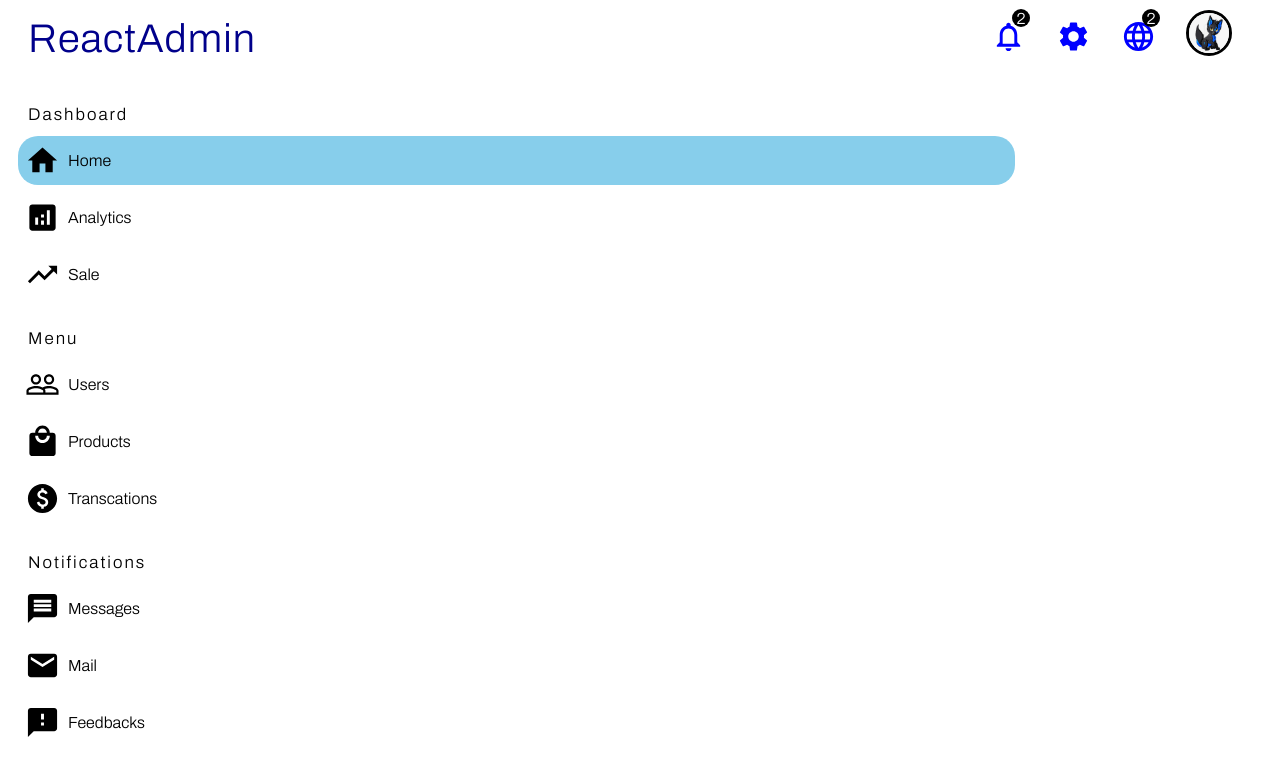
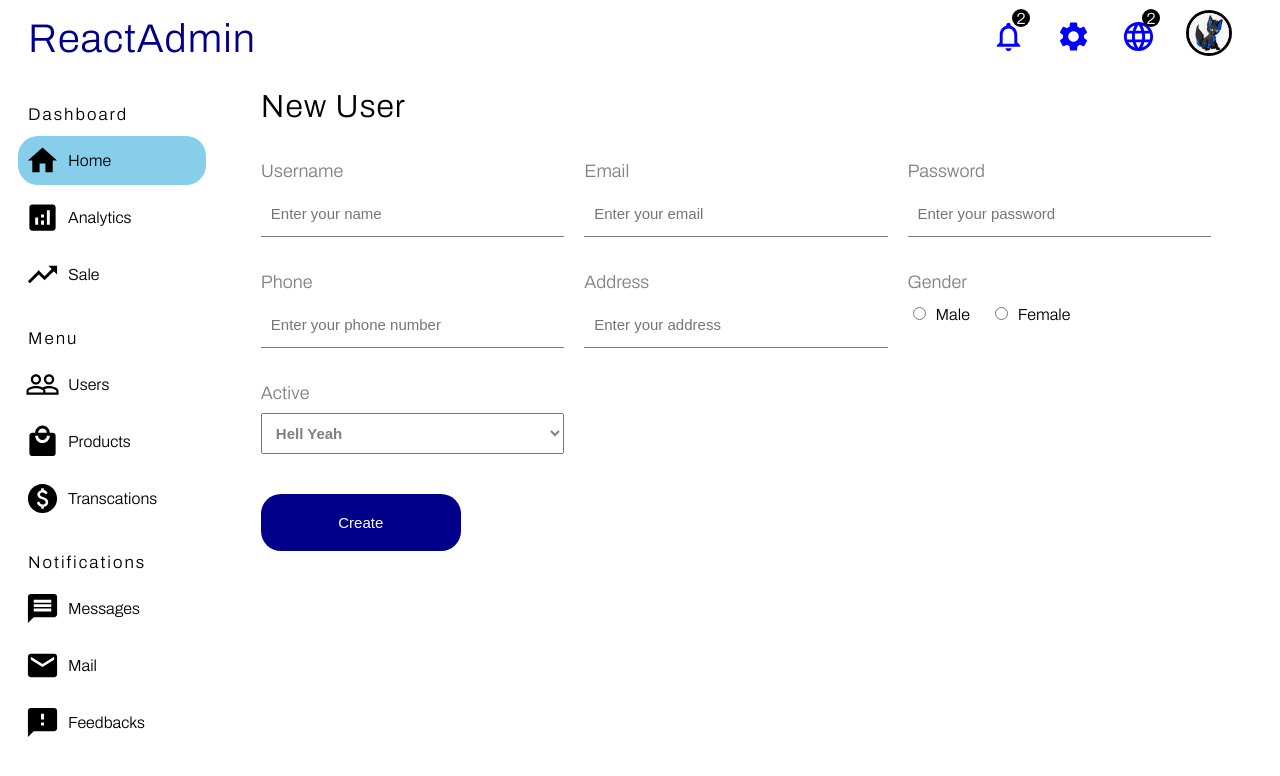
Before and after one commit to FrankYChills/Admin-Dashboard, a React (Create React App) app: page /newUser in a window 1280 px wide. Shown: the top 776 px of the page. Built offline with nearby package versions, Linux system fonts and the light colour scheme.

Commit message:
add new user added

```diff
--- a/src/App.js
+++ b/src/App.js
@@ -7,6 +7,7 @@
 
 import Home from "./pages/home/Home";
 import User from "./pages/user/User";
+import NewUser from "./pages/newUser/NewUser";
 
 function App() {
   return (
@@ -22,6 +23,8 @@
             <Route path="users" element={<UserList />} />
             {/* path - /user/4 */}
             <Route path="user/:id" element={<User />} />
+            {/* path - /newUser */}
+            <Route path="newUser" element={<NewUser />} />
           </Route>
         </Routes>
       </div>
--- a/src/components/sidebar/Sidebar.jsx
+++ b/src/components/sidebar/Sidebar.jsx
@@ -7,6 +7,7 @@
 import MessageIcon from "@mui/icons-material/Message";
 import EmailIcon from "@mui/icons-material/Email";
 import FeedbackIcon from "@mui/icons-material/Feedback";
+import { Link } from "react-router-dom";
 
 const Sidebar = () => {
   return (
@@ -31,14 +32,18 @@
         <div className="sidebarMenu">
           <h3 className="sidebarTitle">Menu</h3>
           <ul className="sidebarList">
+            <Link to="/users" className="link">
               <li className="sidebarListItem ">
                 <PeopleOutlineIcon fontSize="large" className="sbicon" />
                 <b>Users</b>
               </li>
+            </Link>
+            <Link to="/products" className="link">
               <li className="sidebarListItem">
                 <LocalMallIcon fontSize="large" className="sbicon" />
                 <b>Products</b>
               </li>
+            </Link>
             <li className="sidebarListItem">
               <PaidIcon fontSize="large" className="sbicon" />
               <b>Transcations</b>
--- a/src/index.css
+++ b/src/index.css
@@ -126,6 +126,11 @@
 .sidebarListItem.active,
 .sidebarListItem:hover {
   background-color: skyblue;
+}
+
+.link {
+  text-decoration: none;
+  color: inherit;
 }
 
 /* PAGES CSS ----------------------------------- */
@@ -405,6 +410,9 @@
   border-radius: 20px;
   cursor: pointer;
   font-size: 20px;
+  font-weight: 700;
+  color: #3d1766;
+  margin-right: 40px;
 }
 
 .userContainer {
@@ -519,6 +527,8 @@
   font-size: 15px;
 }
 
+/* Update User - Right section */
+
 .userUpdateRight {
   display: flex;
   margin-right: 20%;
@@ -533,7 +543,8 @@
 }
 
 .userUpdateIcon {
-  cursor: pointer;
+  font-size: 40px !important;
+  margin-top: 10px;
 }
 
 .userUpdateButton {
@@ -546,3 +557,72 @@
   font-size: 20px;
   margin-top: 70%;
 }
+
+/* New User Page -------------------------------- */
+
+.newUser {
+  flex: 4;
+}
+
+.newUserTitle {
+  letter-spacing: 1px;
+}
+
+.newUserForm {
+  display: flex;
+  flex-wrap: wrap;
+}
+
+.newUserItem {
+  width: 30%;
+  display: flex;
+  flex-direction: column;
+  margin-top: 15px;
+  margin-bottom: 20px;
+  margin-right: 20px;
+}
+
+.newUserItem > label {
+  margin-bottom: 10px;
+  font-weight: 600;
+  font-size: 18px;
+  color: grey;
+}
+
+.newUserItem > input {
+  height: 25px;
+  border: none;
+  border-bottom: 1px solid grey;
+  padding: 10px;
+  font-size: 15px;
+  font-weight: 400;
+}
+
+.newUserGender > input {
+  margin: 5px;
+  font-size: 20px;
+  margin-right: 10px;
+}
+
+.newUserGender > label {
+  margin-right: 20px;
+}
+
+.newUserSelect {
+  font-size: 15px;
+  font-weight: 700;
+  padding: 10px;
+  color: grey;
+}
+
+.newUserButton {
+  background-color: darkblue;
+  padding: 20px;
+  width: 200px;
+  color: white;
+  border: none;
+  border-radius: 20px;
+  margin-top: 20px;
+  font-size: 15px;
+  cursor: pointer;
+}
--- /dev/null
+++ b/src/pages/newUser/NewUser.jsx
@@ -0,0 +1,48 @@
+const NewUser = () => {
+  return (
+    <div className="newUser">
+      <h1 className="newUserTitle">New User</h1>
+      <form className="newUserForm">
+        <div className="newUserItem">
+          <label>Username</label>
+          <input type="text" placeholder="Enter your name" />
+        </div>
+        <div className="newUserItem">
+          <label>Email</label>
+          <input type="email" placeholder="Enter your email" />
+        </div>
+        <div className="newUserItem">
+          <label>Password</label>
+          <input type="password" placeholder="Enter your password" />
+        </div>
+        <div className="newUserItem">
+          <label>Phone</label>
+          <input type="text" placeholder="Enter your phone number" />
+        </div>
+        <div className="newUserItem">
+          <label>Address</label>
+          <input type="text" placeholder="Enter your address" />
+        </div>
+        <div className="newUserItem">
+          <label>Gender</label>
+          <div className="newUserGender">
+            <input type="radio" name="gender" id="male" value="male" />
+            <label htmlFor="male">Male</label>
+            <input type="radio" name="gender" id="female" value="female" />
+            <label htmlFor="female">Female</label>
+          </div>
+        </div>
+        <div className="newUserItem">
+          <label>Active</label>
+          <select className="newUserSelect" name="active" id="active">
+            <option value="yes">Hell Yeah</option>
+            <option value="no">Hell Nahh</option>
+          </select>
+        </div>
+      </form>
+      <button className="newUserButton">Create</button>
+    </div>
+  );
+};
+
+export default NewUser;
--- a/src/pages/user/User.jsx
+++ b/src/pages/user/User.jsx
@@ -3,13 +3,16 @@
 import PhoneInTalkIcon from "@mui/icons-material/PhoneInTalk";
 import LocationOnIcon from "@mui/icons-material/LocationOn";
 import PublishIcon from "@mui/icons-material/Publish";
+import { Link } from "react-router-dom";
 
 const User = () => {
   return (
     <div className="user">
       <div className="userTitleContainer">
         <h1 className="userTitle">Edit User</h1>
-        <button className="userAddButton">New User</button>
+        <Link to="/newUser">
+          <button className="userAddButton">New User</button>
+        </Link>
       </div>
       <div className="userContainer">
         <div className="userShow">
@@ -88,8 +91,8 @@
                   className="userUpdateImg"
                   src="https://images.pexels.com/photos/712513/pexels-photo-712513.jpeg?auto=compress&cs=tinysrgb&w=600"
                 />
-                <label htmlFor="file">
-                  Upload <PublishIcon />
+                <label htmlFor="file" className="userUpdatePreIcon">
+                  <PublishIcon className="userUpdateIcon" />
                 </label>
                 <input type="file" id="file" style={{ display: "none" }} />
               </div>
```
Lines whose indentation alone changed are shown as unchanged.
